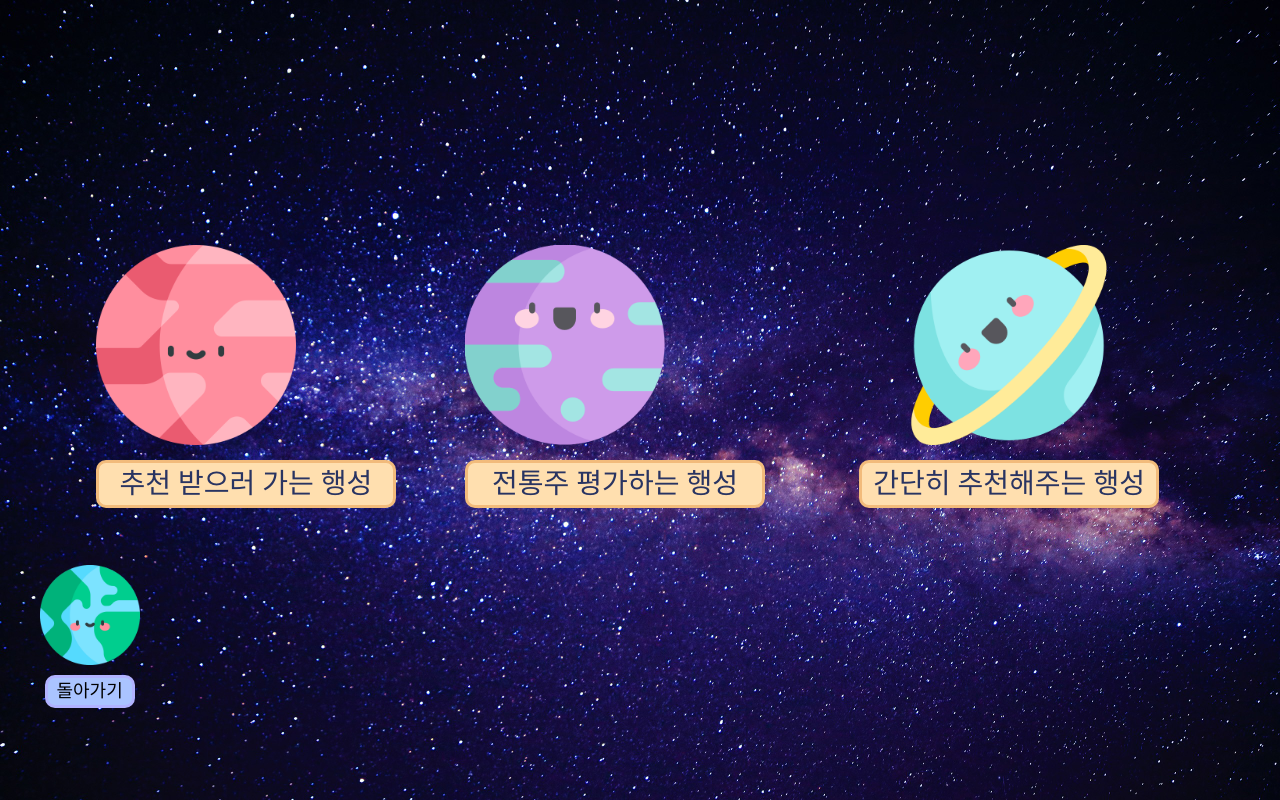
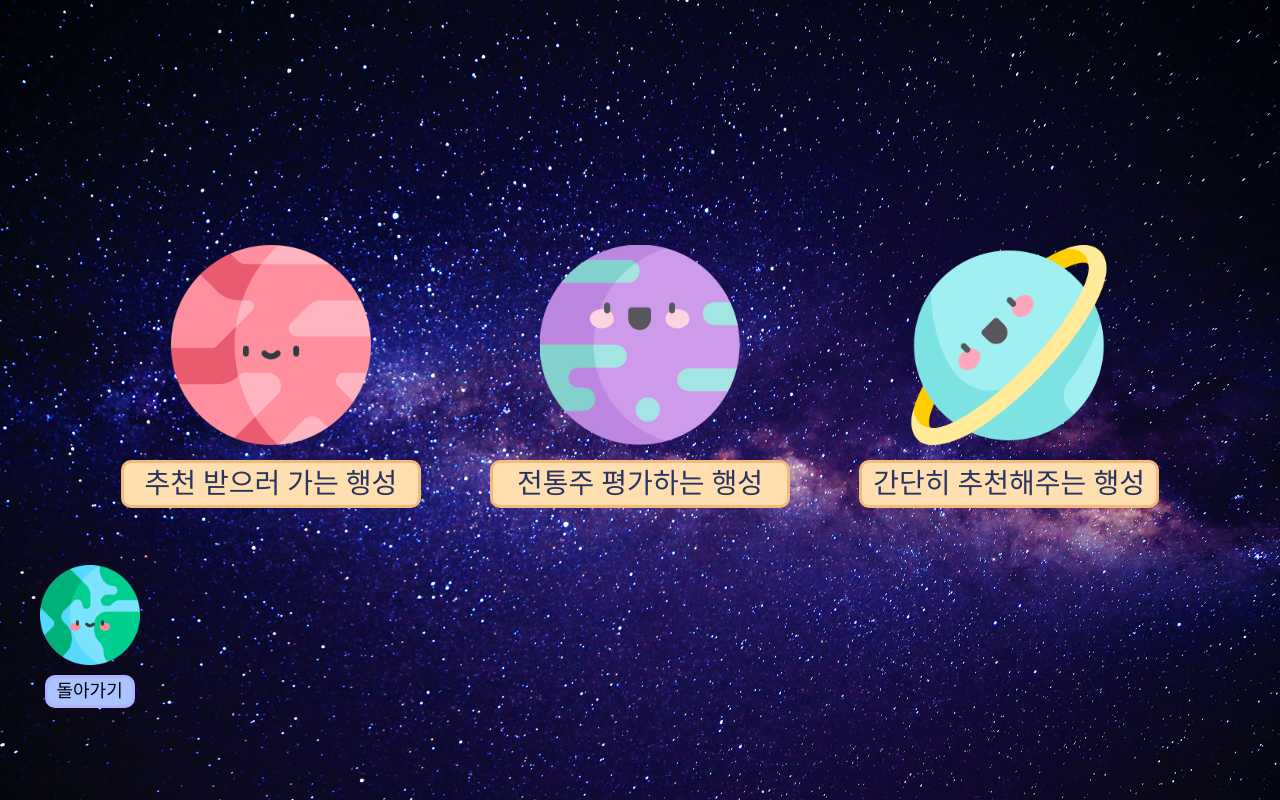
Before and after one commit to SPAMallday/WouldU, a React (Create React App) app in the folder frontend/: page /recommend in a window 1280 px wide. Built offline with nearby package versions, Linux system fonts and the light colour scheme; no server answers; a web font is replaced by a local one.

Commit message:
[style] 유형랭킹 수정

```diff
--- a/frontend/src/components/main/PopularWordCard.js
+++ b/frontend/src/components/main/PopularWordCard.js
@@ -44,7 +44,7 @@ export default function PopularWordCard() {
 
   useEffect(() => {
     likeRanking().then(res => {
-      console.log(res);
+      //console.log(res);
 
       let resList = res;
       let temp = [];
--- a/frontend/src/components/main/RecentReviewCard.js
+++ b/frontend/src/components/main/RecentReviewCard.js
@@ -36,7 +36,7 @@ export default function RecentReviewCard() {
 
   useEffect(() => {
     recentReview().then(res => {
-      console.log(res);
+      //console.log(res);
 
       let resList = res;
       let temp = [];
--- a/frontend/src/components/main/SametypeUserCard.js
+++ b/frontend/src/components/main/SametypeUserCard.js
@@ -69,9 +69,12 @@ export default function SameType() {
                         <Typography component="div" sx={{ fontSize: 20 }}>
                           <h4>{item.alcohol_name}</h4>
                         </Typography>
-                        <Typography component="div" sx={{ fontSize: 20 }}>
-                          <h4>
-                            평점 :
+                        <Typography
+                          component="div"
+                          sx={{ fontSize: 20 }}
+                          id="ratestars"
+                        >
+                          <h4>평점 :</h4>
                           <Rating
                             name="read-only"
                             value={item.avg_score}
@@ -79,7 +82,6 @@ export default function SameType() {
                             id="stars"
                             size="large"
                           />
-                          </h4>
                         </Typography>
                       </CardContent>
                     </CardActionArea>
@@ -96,19 +98,33 @@ export default function SameType() {
 
 const StyledWrapper = styled.div`
   #main {
-    width: 1300px;
-    height: 500px;
+    width: 1400px;
+    height: 520px;
+    border-radius: 15px 225px 255px 15px 15px 255px 225px 15px;
+    border-style: solid;
+    border-width: 2px;
+    box-shadow: rgba(0, 0, 0, 0.24) 0px 3px 8px;
+    font-family: "GD";
+    box-shadow: rgba(0, 0, 0, 0.24) 0px 3px 8px;
+    box-sizing: border-box;
+    border-bottom-left-radius: 15px 255px;
+    border-bottom-right-radius: 225px 15px;
+    border-top-left-radius: 255px 15px;
+    border-top-right-radius: 15px 225px;
+
     background-color: #ffe3e1;
+    margin-bottom: 50px;
   }
   #title {
-    text-align: left;
-    padding-top: 20px;
-    margin-left: 30px;
+    text-align: center;
+    padding-top: 30px;
   }
-
+  .swiper {
+    height: 100%;
+  }
   .swiper-wrapper {
     margin-left: 50px;
-    margin-top: 50px;
+    margin-top: 30px;
   }
 
   #imgSool {
@@ -118,8 +134,25 @@ const StyledWrapper = styled.div`
   }
 
   #soolcard {
+    border: 2px solid #f09494;
+    border-radius: 5px;
+    padding: 5px 5px;
+    margin: 5px 0;
+    width: 100%;
+    display: flex;
+    align-items: center;
+    background-color: #ffd1d1;
     :hover {
+      box-shadow: rgba(0, 0, 0, 0.9) 0px 3px 8px;
       transform: scale(1.1);
+      background-color: #ffd1e8;
     }
   }
+  #ratestars {
+    display: flex;
+    justify-content: center;
+  }
+  #stars {
+    margin-top: -3px;
+  }
 `;
--- a/frontend/src/components/recommend/RecommendIndex.js
+++ b/frontend/src/components/recommend/RecommendIndex.js
@@ -65,6 +65,7 @@ const StyledWrapper = styled.div`
     height: 250px;
   }
   #mars {
+    text-align: center;
     position: relative;
     top: -10vh;
     left: 3vw;
@@ -78,6 +79,7 @@ const StyledWrapper = styled.div`
     transform: translateY(-18px);
   }
   #jupiter {
+    text-align: center;
     position: relative;
     top: -10vh;
     width: 350px;
@@ -90,6 +92,7 @@ const StyledWrapper = styled.div`
     transform: translateY(-18px);
   }
   #saturn {
+    text-align: center;
     position: relative;
     width: 350px;
     height: 350px;
```
Lines whose indentation alone changed are shown as unchanged.
